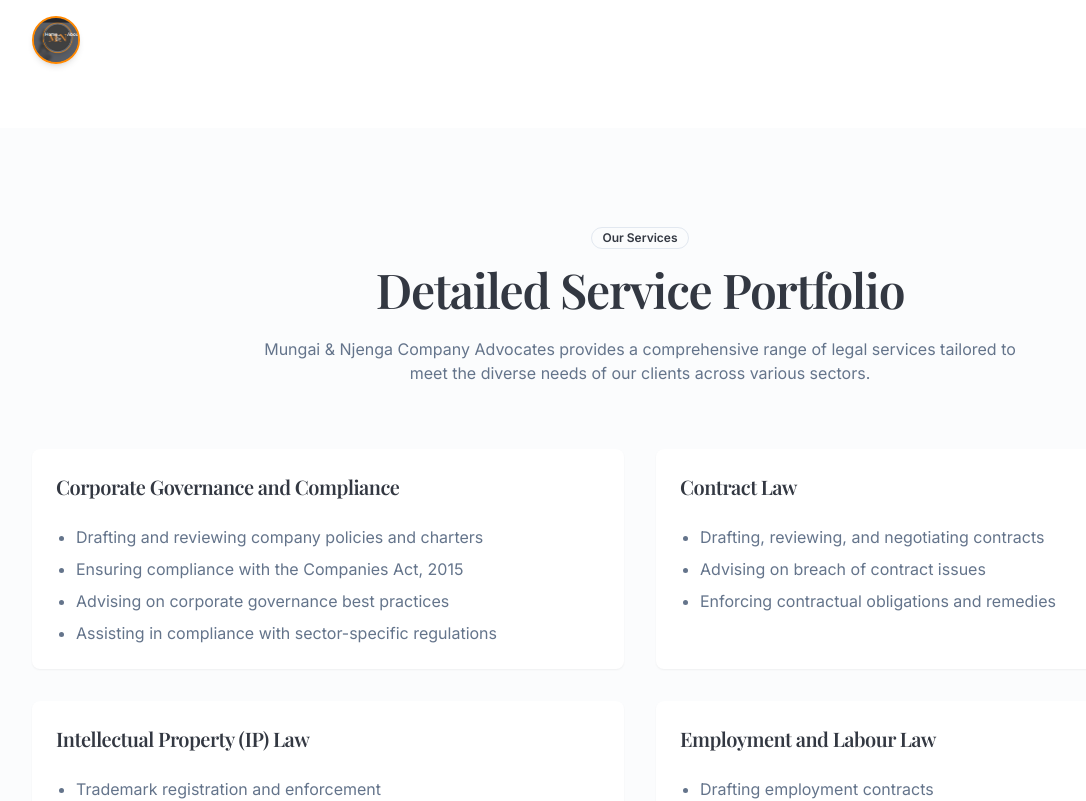
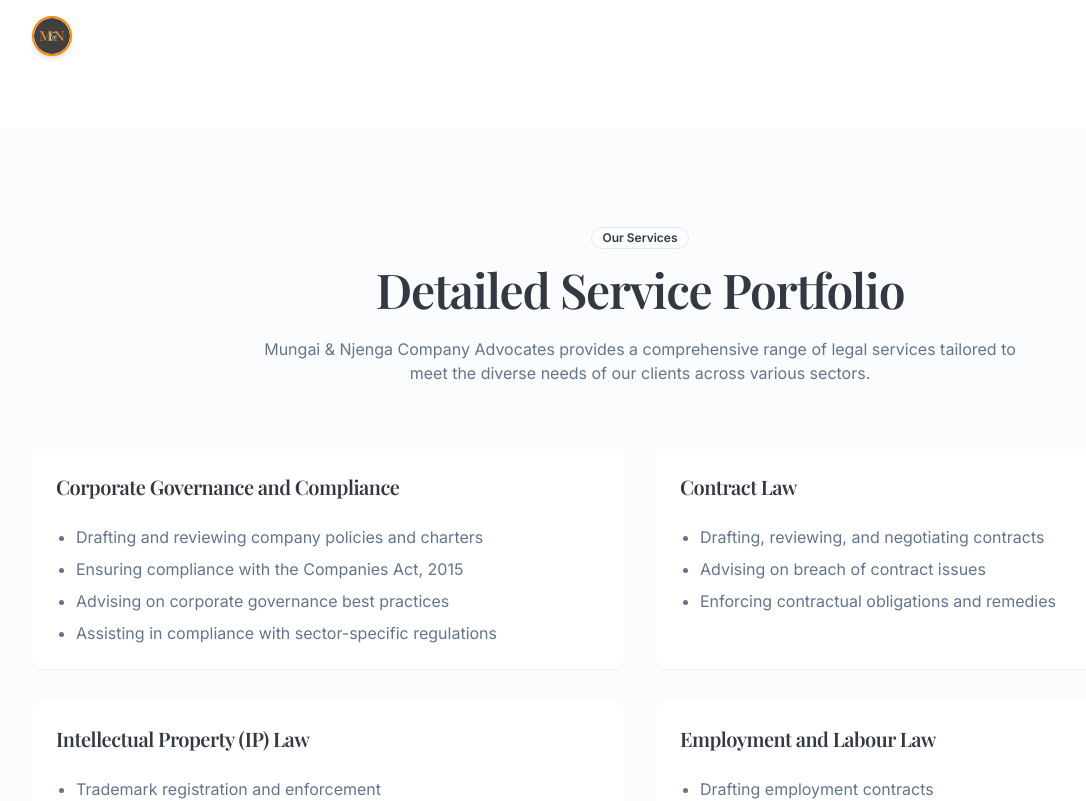
Before and after one commit to Ricwan-hub/mungai-njenga-web-hub, a React (Vite) app: page /services in a window 1280 px wide. Shown: the top 801 px of the page, without its empty margins (0-1086 px from the left). Built offline with nearby package versions, Linux system fonts and the light colour scheme.

Commit message:
Revert logo change in Hero
Reverts the recent change that updated the logo image within the Hero component. This change was made to demonstrate an error with the logo placement.

```diff
--- a/src/components/Navbar.tsx
+++ b/src/components/Navbar.tsx
@@ -50,14 +50,14 @@ const Navbar = () => {
           className="flex items-center z-50"
           onClick={closeMenu}
         >
-          <div className="w-12 h-12 rounded-full overflow-hidden border-2 border-secondary shadow-md bg-primary/80 flex-shrink-0 mr-4">
+          <div className="w-10 h-10 rounded-full overflow-hidden mr-3 border-2 border-secondary shadow-md">
             <img
-              src="/lovable-uploads/471f3dce-a7a5-414b-9ebb-378fbb0901d7.png"
+              src="/lovable-uploads/43bd0766-8ffe-44de-8095-ccb246e710a0.png"
               alt="Mungai & Njenga"
               className="w-full h-full object-cover"
             />
           </div>
-          <span className="font-serif text-xl font-semibold tracking-tight text-white hidden sm:inline">
+          <span className="font-serif text-xl font-semibold tracking-tight text-white">
             Mungai & Njenga
           </span>
         </Link>
```
